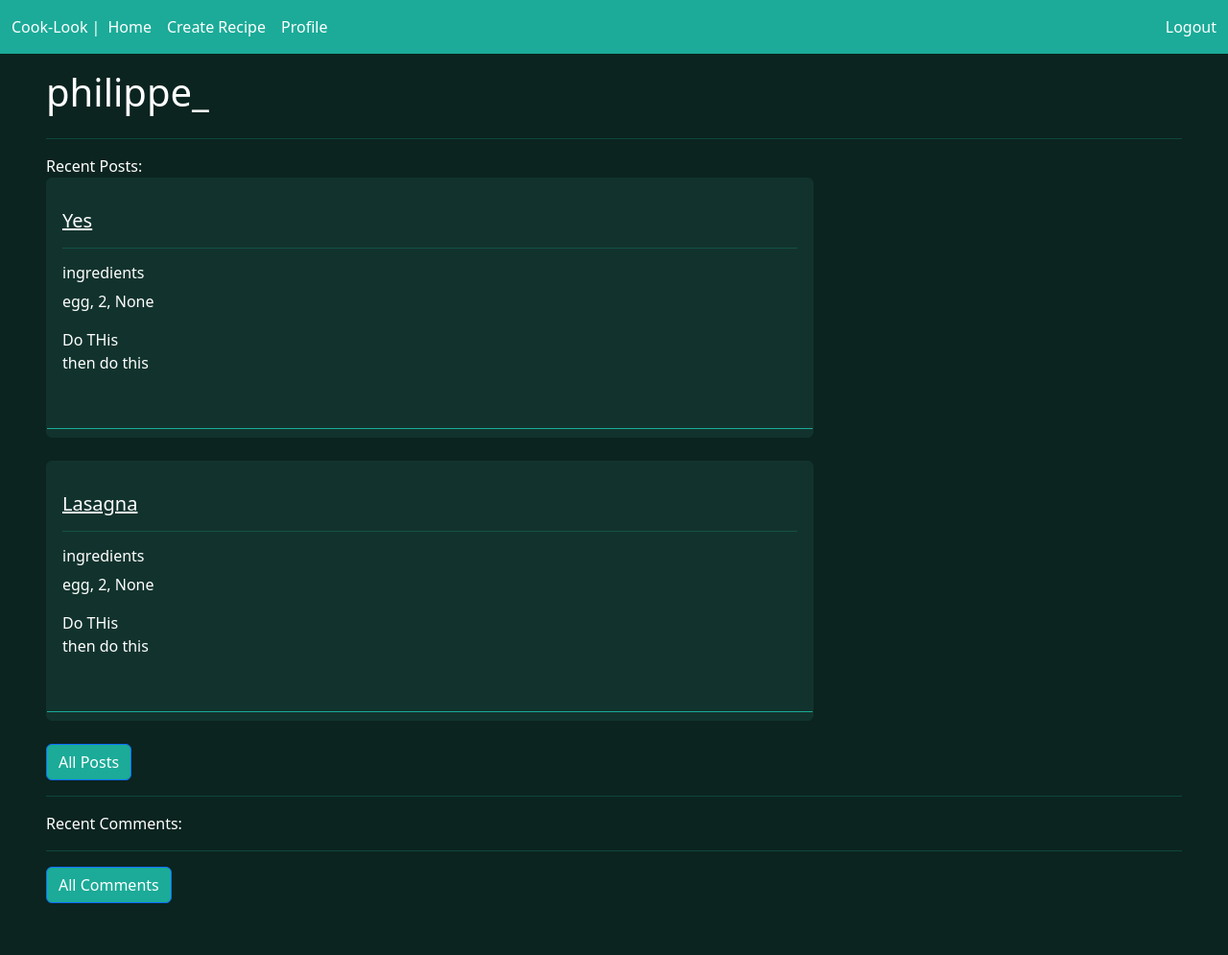
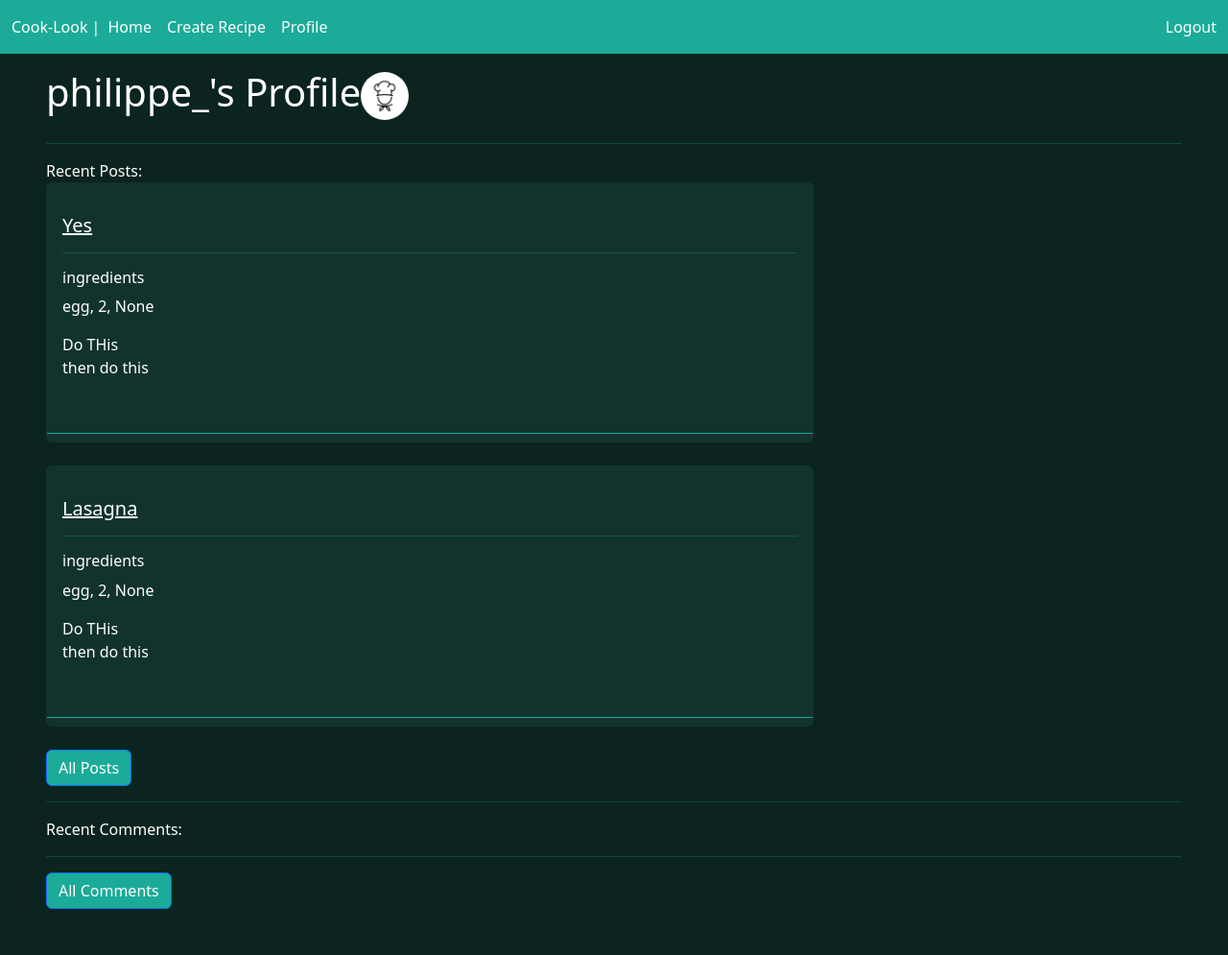
Before and after one commit to phil-keita/web-final-project, a Flask app: page /profile/1/ in a window 1280 px wide. Shown: the whole page at 96% size. Before the commit the page ends 941 px from the top, so only its background shows below. Run offline with Flask 2, Linux system fonts and the light colour scheme; the visitor is signed in with stand-in values (Sample User, id 1); data comes from the database, SQL or seed files in the repository; data that the repository does not hold is empty.

Commit message:
Profile pic

```diff
--- a/static/styles/profile_details.js
+++ b/static/styles/profile_details.js
@@ -10,8 +10,17 @@ async function loadPostPreview() {
     fetch(infoDir)
         .then(validateJSON)
         .then(data => {
-            for (let i=0; i<4; i++) {
+            for (let i = 0; i < 4; i++) {
                 if (!(typeof data.posts[i] == "undefined")) {
+
+                    const username = document.getElementById("user");
+                    username.innerText = document.getElementById("title").innerText;
+                    const img = document.createElement("img");
+                    img.setAttribute('id', "profile-pic");
+                    img.setAttribute("src", "/static/styles/images/chef_profile_pic.jpg");
+                    username.append(img);
+
+
                     const postContainer = document.getElementById("post-div");
                     //card
                     const card = document.createElement('div');
@@ -57,7 +66,7 @@ async function loadPostPreview() {
                 }
             }
         })
-        .catch(error => {console.log(`Error occurred: ${error}`)})
+        .catch(error => { console.log(`Error occurred: ${error}`) })
 }
 
 async function loadCommentPreview() {
@@ -68,7 +77,7 @@ async function loadCommentPreview() {
     fetch(infoDir)
         .then(validateJSON)
         .then(data => {
-            for (let i=0; i<4; i++) {
+            for (let i = 0; i < 4; i++) {
                 if (!(typeof data.comments[i] == "undefined")) {
                     const postContainer = document.getElementById("comment-div");
 
@@ -104,7 +113,7 @@ async function loadCommentPreview() {
                     const commParagraph = document.createElement("p");
                     commParagraph.setAttribute("class", "card-text");
                     if (data.comments[i].text.length > 50) {
-                        commParagraph.innerText = data.comments[i].text.slice(0,50) + "...";
+                        commParagraph.innerText = data.comments[i].text.slice(0, 50) + "...";
                     }
                     else {
                         commParagraph.innerText = data.comments[i].text;
@@ -121,7 +130,7 @@ async function loadCommentPreview() {
             const hr = document.createElement("hr");
             commentDiv.appendChild(hr);
         })
-        .catch(error => {console.log(`Error occurred: ${error}`)})
+        .catch(error => { console.log(`Error occurred: ${error}`) })
 }
 
 function validateJSON(response) {
--- a/templates/profile.html
+++ b/templates/profile.html
@@ -1,5 +1,6 @@
 <!DOCTYPE html>
 <html lang="en">
+
 <head>
   <meta charset="UTF-8">
   <meta http-equiv="X-UA-Compatible" content="IE=edge">
@@ -15,8 +16,9 @@
     crossorigin="anonymous"></script>
   <link href="/static/styles/style.css" rel="stylesheet">
   <script type="text/javascript" src="/static/styles/profile_details.js" userid="{{user.id}}"></script>
-    <title>{{user.username}}'s Profile</title>
+  <title id="title">{{user.username}}'s Profile</title>
 </head>
+
 <body>
   <!-- Main Container -->
   <div class="container-fluid p-5" id="main-container">
@@ -54,8 +56,8 @@
 
   <div class="row pt-4">
     <div class="col">
-            <h1>
-                {{user.username}}
+      <h1 id="user">
+
       </h1>
     </div>
   </div>
@@ -65,7 +67,8 @@
 
   </div>
   <form action="posts">
-        <button type="submit" id="button" value="All Posts" class="btn btn-outline-primary rounded-right username">All Posts</button>
+    <button type="submit" id="button" value="All Posts" class="btn btn-outline-primary rounded-right username">All
+      Posts</button>
   </form>
   <hr>
   Recent Comments:
@@ -73,7 +76,9 @@
 
   </div>
   <form action="comments">
-        <button type="submit" id="button" value="All Comments" class="btn btn-outline-primary rounded-right username">All Comments</button>
+    <button type="submit" id="button" value="All Comments" class="btn btn-outline-primary rounded-right username">All
+      Comments</button>
   </form>
 </body>
+
 </html>
```
Also changed, not shown: static/styles/explore_AJAX.js (+10 -10 lines), static/styles/images/chef_profile_pic.jpg (added). Lines whose indentation alone changed are shown as unchanged.
